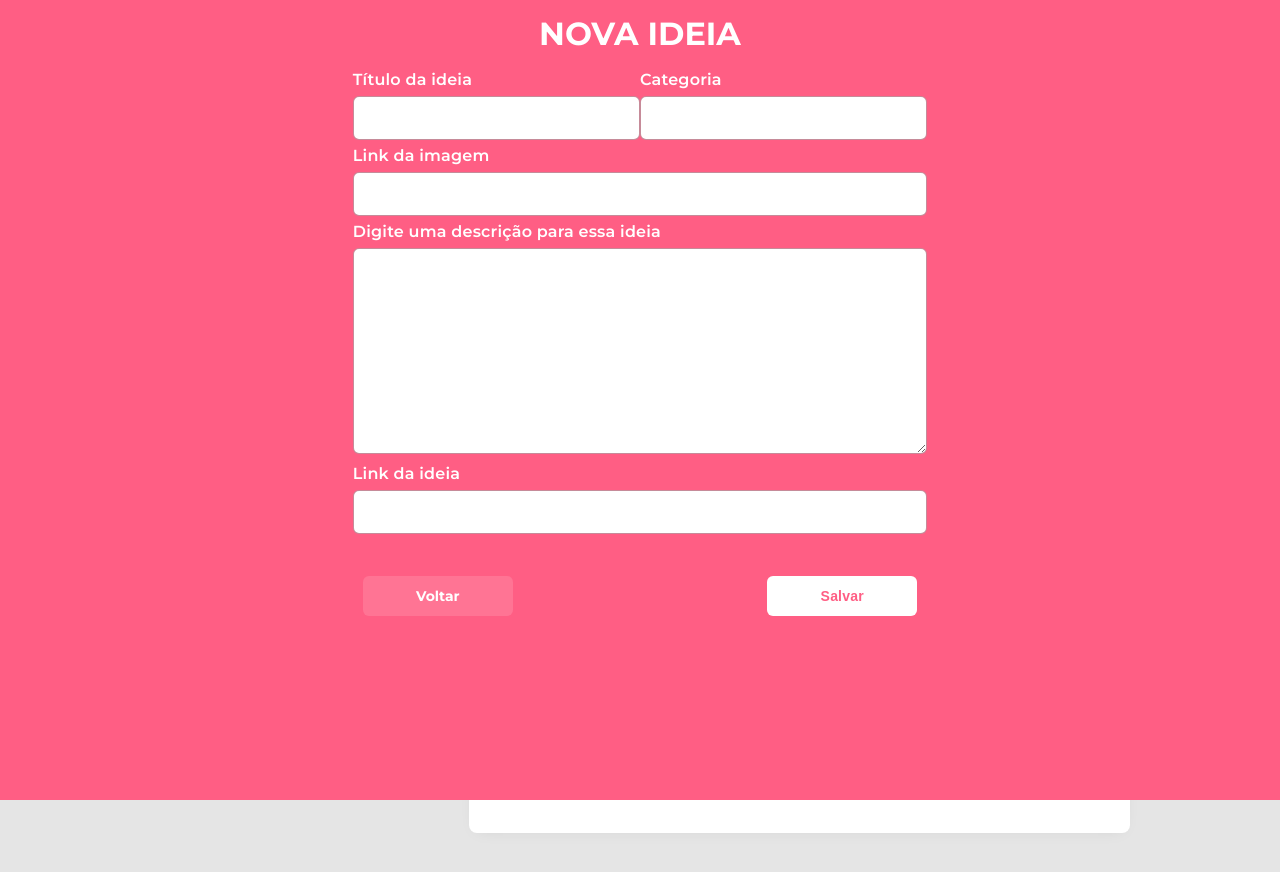
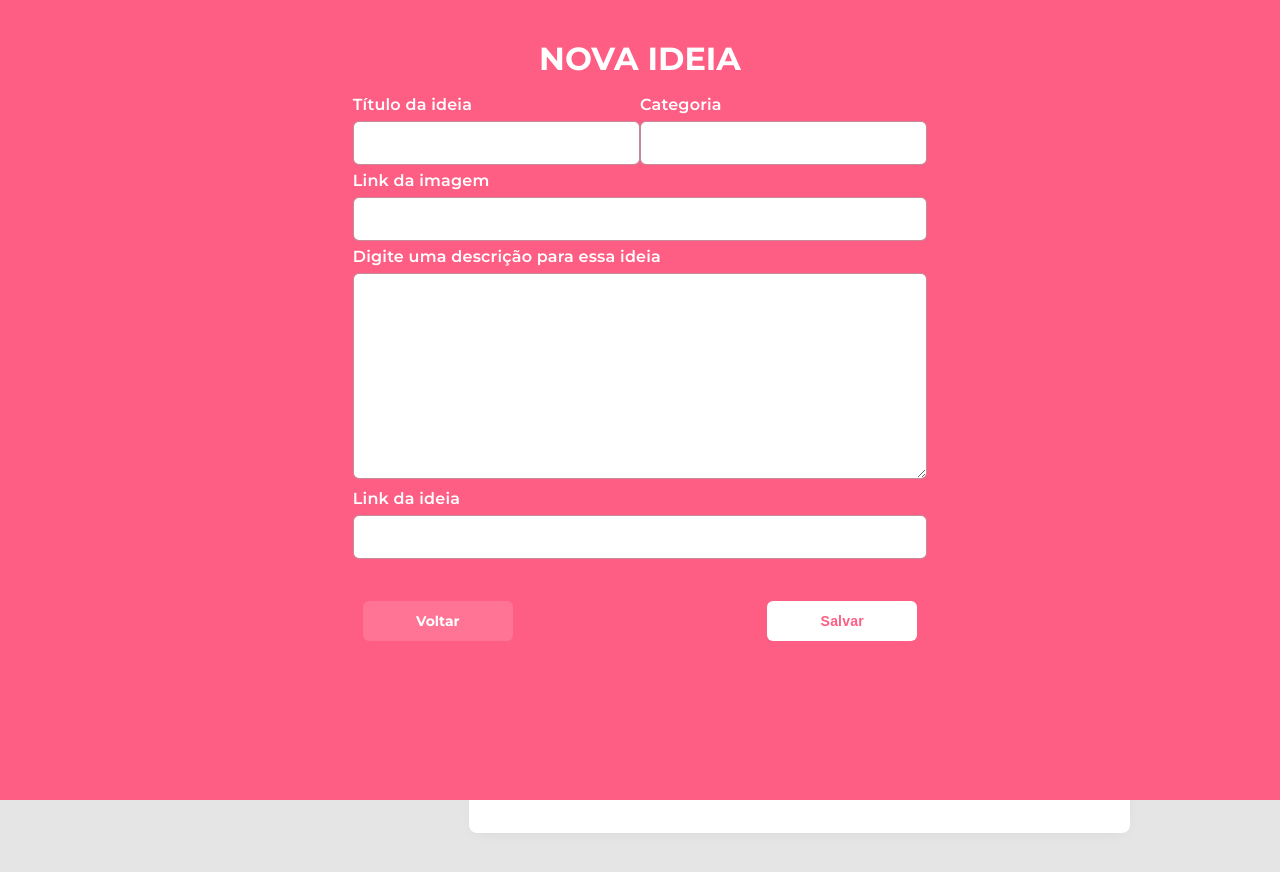
Before and after one commit to JuanPabllo/Casa_Criativa, a plain HTML site: page index.html in a window 1280 px wide. Drawn offline with Linux system fonts and the light colour scheme; grey boxes are pictures that could not be loaded.

Commit message:
Correção

```diff
--- a/script.js
+++ b/script.js
@@ -1,3 +1,6 @@
 function onOff() {
-    document.querySelector("#modal").classList.toggle("hide")
+    document
+        .querySelector("#modal")
+        .classList
+        .toggle("hide")
 }
--- a/style.css
+++ b/style.css
@@ -173,7 +173,7 @@ footer a {
 #modal .content h1 {
     text-align: center;
     text-transform: uppercase;
-    margin-top: -50px;
+    margin-top: -25px;
 
 }
 
```
